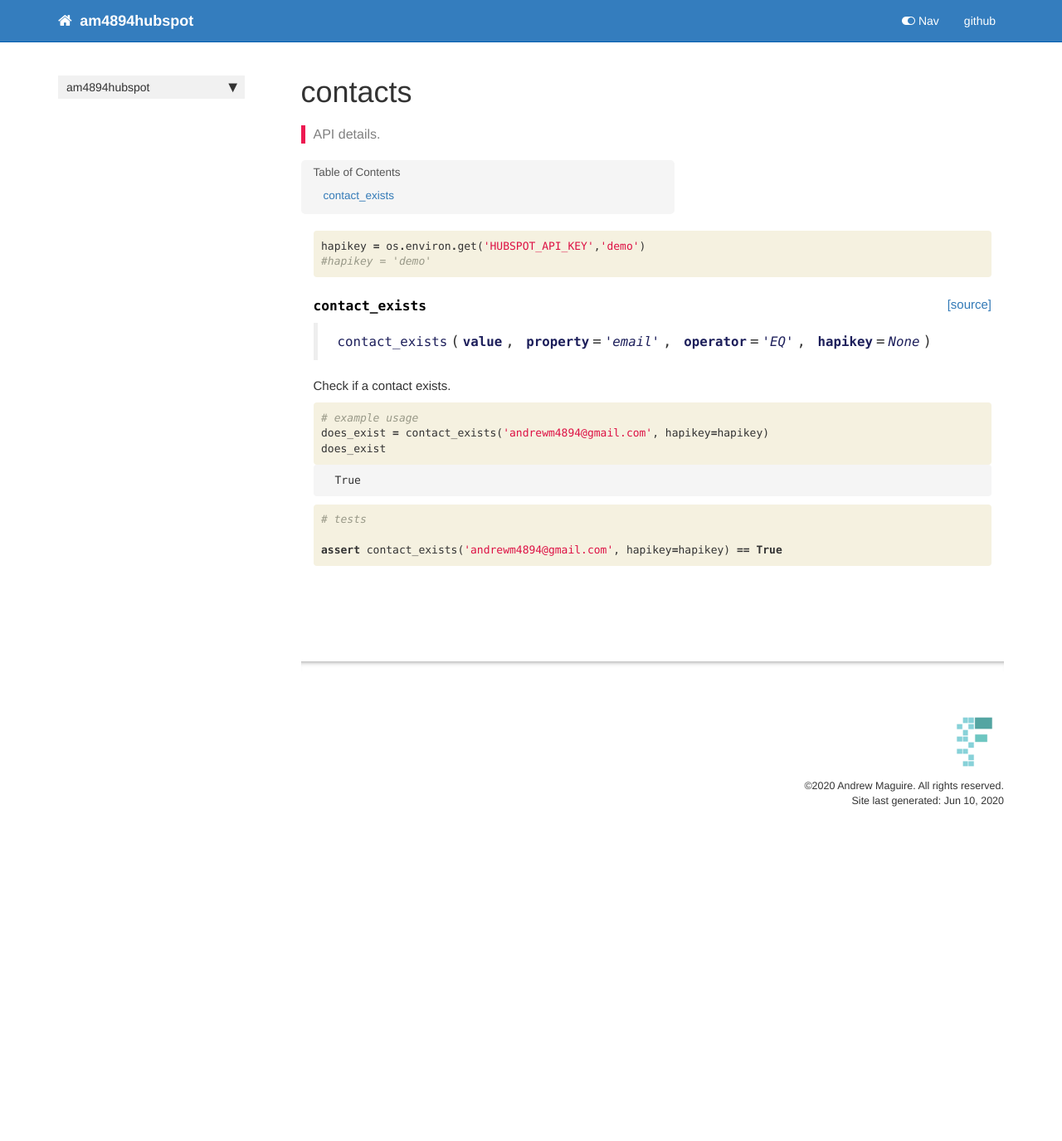
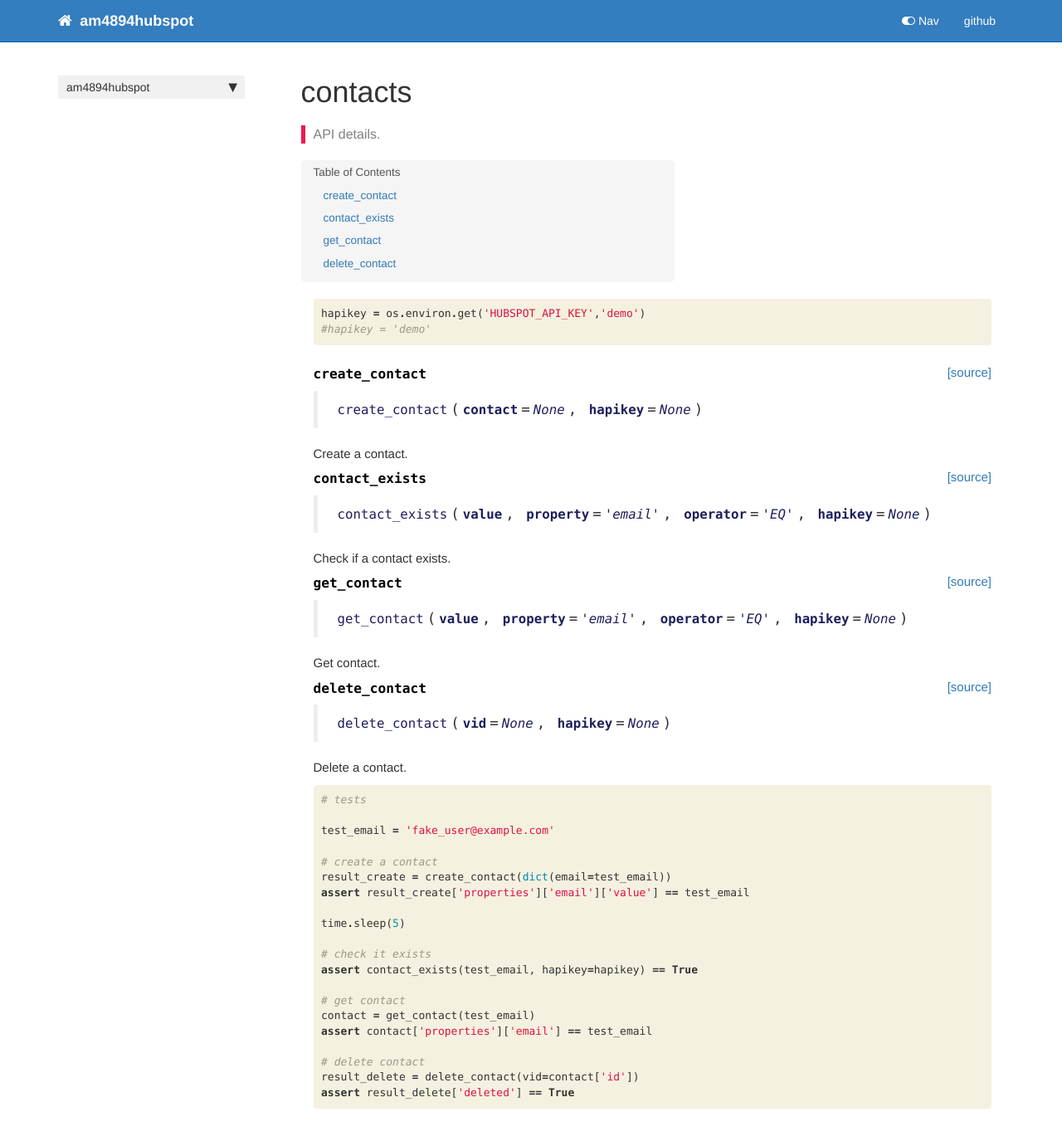
Before and after one commit to andrewm4894/am4894hubspot, a Jekyll site: the page built from docs/contacts.html, in a window 1280 px wide and 1400 px high. Shown: the top 1375 px of the window at 83% size. Built offline with Jekyll 4.4.1, drawn with Linux system fonts in a browser that asks for light colours; nearby versions of some CDN libraries; comment, search, counter and statistics services are not loaded.

Commit message:
adding some core functions

```diff
--- a/am4894hubspot/_nbdev.py
+++ b/am4894hubspot/_nbdev.py
@@ -3,7 +3,10 @@
 __all__ = ["index", "modules", "custom_doc_links", "git_url"]
 
 index = {"hubspot_search": "00_search.ipynb",
-         "contact_exists": "01_contacts.ipynb"}
+         "create_contact": "01_contacts.ipynb",
+         "contact_exists": "01_contacts.ipynb",
+         "get_contact": "01_contacts.ipynb",
+         "delete_contact": "01_contacts.ipynb"}
 
 modules = ["search.py",
            "contacts.py"]
--- a/docs/contacts.html
+++ b/docs/contacts.html
@@ -63,7 +63,39 @@ description: "API details."
 
 
 <div class="output_markdown rendered_html output_subarea ">
-<h4 id="contact_exists" class="doc_header"><code>contact_exists</code><a href="https://github.com/andrewm4894/am4894hubspot/tree/master/am4894hubspot/contacts.py#L17" class="source_link" style="float:right">[source]</a></h4><blockquote><p><code>contact_exists</code>(<strong><code>value</code></strong>, <strong><code>property</code></strong>=<em><code>'email'</code></em>, <strong><code>operator</code></strong>=<em><code>'EQ'</code></em>, <strong><code>hapikey</code></strong>=<em><code>None</code></em>)</p>
+<h4 id="create_contact" class="doc_header"><code>create_contact</code><a href="https://github.com/andrewm4894/am4894hubspot/tree/master/am4894hubspot/contacts.py#L18" class="source_link" style="float:right">[source]</a></h4><blockquote><p><code>create_contact</code>(<strong><code>contact</code></strong>=<em><code>None</code></em>, <strong><code>hapikey</code></strong>=<em><code>None</code></em>)</p>
+</blockquote>
+<p>Create a contact.</p>
+
+</div>
+
+</div>
+
+</div>
+</div>
+
+</div>
+    {% endraw %}
+
+    {% raw %}
+
+<div class="cell border-box-sizing code_cell rendered">
+
+</div>
+    {% endraw %}
+
+    {% raw %}
+
+<div class="cell border-box-sizing code_cell rendered">
+
+<div class="output_wrapper">
+<div class="output">
+
+<div class="output_area">
+
+
+<div class="output_markdown rendered_html output_subarea ">
+<h4 id="contact_exists" class="doc_header"><code>contact_exists</code><a href="https://github.com/andrewm4894/am4894hubspot/tree/master/am4894hubspot/contacts.py#L38" class="source_link" style="float:right">[source]</a></h4><blockquote><p><code>contact_exists</code>(<strong><code>value</code></strong>, <strong><code>property</code></strong>=<em><code>'email'</code></em>, <strong><code>operator</code></strong>=<em><code>'EQ'</code></em>, <strong><code>hapikey</code></strong>=<em><code>None</code></em>)</p>
 </blockquote>
 <p>Check if a contact exists.</p>
 
@@ -80,18 +112,13 @@ description: "API details."
     {% raw %}
 
 <div class="cell border-box-sizing code_cell rendered">
-<div class="input">
 
-<div class="inner_cell">
-    <div class="input_area">
-<div class=" highlight hl-ipython3"><pre><span></span><span class="c1"># example usage</span>
-<span class="n">does_exist</span> <span class="o">=</span> <span class="n">contact_exists</span><span class="p">(</span><span class="s1">&#39;andrewm4894@gmail.com&#39;</span><span class="p">,</span> <span class="n">hapikey</span><span class="o">=</span><span class="n">hapikey</span><span class="p">)</span>
-<span class="n">does_exist</span>
-</pre></div>
+</div>
+    {% endraw %}
 
-    </div>
-</div>
-</div>
+    {% raw %}
+
+<div class="cell border-box-sizing code_cell rendered">
 
 <div class="output_wrapper">
 <div class="output">
@@ -99,9 +126,43 @@ description: "API details."
 <div class="output_area">
 
 
+<div class="output_markdown rendered_html output_subarea ">
+<h4 id="get_contact" class="doc_header"><code>get_contact</code><a href="https://github.com/andrewm4894/am4894hubspot/tree/master/am4894hubspot/contacts.py#L51" class="source_link" style="float:right">[source]</a></h4><blockquote><p><code>get_contact</code>(<strong><code>value</code></strong>, <strong><code>property</code></strong>=<em><code>'email'</code></em>, <strong><code>operator</code></strong>=<em><code>'EQ'</code></em>, <strong><code>hapikey</code></strong>=<em><code>None</code></em>)</p>
+</blockquote>
+<p>Get contact.</p>
 
-<div class="output_text output_subarea output_execute_result">
-<pre>True</pre>
+</div>
+
+</div>
+
+</div>
+</div>
+
+</div>
+    {% endraw %}
+
+    {% raw %}
+
+<div class="cell border-box-sizing code_cell rendered">
+
+</div>
+    {% endraw %}
+
+    {% raw %}
+
+<div class="cell border-box-sizing code_cell rendered">
+
+<div class="output_wrapper">
+<div class="output">
+
+<div class="output_area">
+
+
+<div class="output_markdown rendered_html output_subarea ">
+<h4 id="delete_contact" class="doc_header"><code>delete_contact</code><a href="https://github.com/andrewm4894/am4894hubspot/tree/master/am4894hubspot/contacts.py#L67" class="source_link" style="float:right">[source]</a></h4><blockquote><p><code>delete_contact</code>(<strong><code>vid</code></strong>=<em><code>None</code></em>, <strong><code>hapikey</code></strong>=<em><code>None</code></em>)</p>
+</blockquote>
+<p>Delete a contact.</p>
+
 </div>
 
 </div>
@@ -121,7 +182,24 @@ description: "API details."
     <div class="input_area">
 <div class=" highlight hl-ipython3"><pre><span></span><span class="c1"># tests</span>
 
-<span class="k">assert</span> <span class="n">contact_exists</span><span class="p">(</span><span class="s1">&#39;andrewm4894@gmail.com&#39;</span><span class="p">,</span> <span class="n">hapikey</span><span class="o">=</span><span class="n">hapikey</span><span class="p">)</span> <span class="o">==</span> <span class="kc">True</span>
+<span class="n">test_email</span> <span class="o">=</span> <span class="s1">&#39;fake_user@example.com&#39;</span>
+
+<span class="c1"># create a contact</span>
+<span class="n">result_create</span> <span class="o">=</span> <span class="n">create_contact</span><span class="p">(</span><span class="nb">dict</span><span class="p">(</span><span class="n">email</span><span class="o">=</span><span class="n">test_email</span><span class="p">))</span>
+<span class="k">assert</span> <span class="n">result_create</span><span class="p">[</span><span class="s1">&#39;properties&#39;</span><span class="p">][</span><span class="s1">&#39;email&#39;</span><span class="p">][</span><span class="s1">&#39;value&#39;</span><span class="p">]</span> <span class="o">==</span> <span class="n">test_email</span>
+
+<span class="n">time</span><span class="o">.</span><span class="n">sleep</span><span class="p">(</span><span class="mi">5</span><span class="p">)</span>
+
+<span class="c1"># check it exists</span>
+<span class="k">assert</span> <span class="n">contact_exists</span><span class="p">(</span><span class="n">test_email</span><span class="p">,</span> <span class="n">hapikey</span><span class="o">=</span><span class="n">hapikey</span><span class="p">)</span> <span class="o">==</span> <span class="kc">True</span>
+
+<span class="c1"># get contact</span>
+<span class="n">contact</span> <span class="o">=</span> <span class="n">get_contact</span><span class="p">(</span><span class="n">test_email</span><span class="p">)</span>
+<span class="k">assert</span> <span class="n">contact</span><span class="p">[</span><span class="s1">&#39;properties&#39;</span><span class="p">][</span><span class="s1">&#39;email&#39;</span><span class="p">]</span> <span class="o">==</span> <span class="n">test_email</span>
+
+<span class="c1"># delete contact</span>
+<span class="n">result_delete</span> <span class="o">=</span> <span class="n">delete_contact</span><span class="p">(</span><span class="n">vid</span><span class="o">=</span><span class="n">contact</span><span class="p">[</span><span class="s1">&#39;id&#39;</span><span class="p">])</span>
+<span class="k">assert</span> <span class="n">result_delete</span><span class="p">[</span><span class="s1">&#39;deleted&#39;</span><span class="p">]</span> <span class="o">==</span> <span class="kc">True</span>
 </pre></div>
 
     </div>
```
Also changed, not shown: am4894hubspot/contacts.py (+55 -1 lines).
